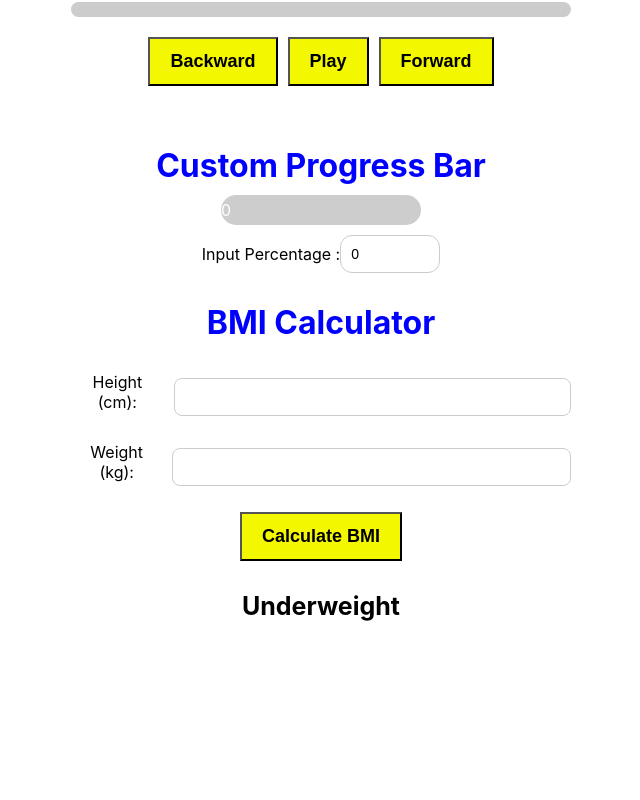
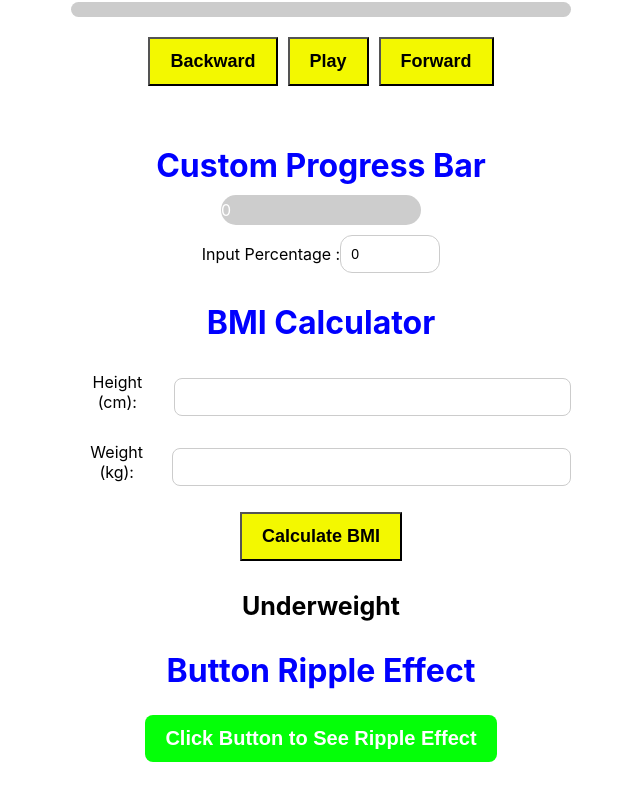
Before and after one commit to 7aslan/25-react-project-part-2, a React (Vite) app: page / in a window 1280 px wide. Shown: the part 2175-2975 px from the top of the page, without its empty margins (319-959 px from the left). Built offline with nearby package versions, Linux system fonts and the light colour scheme; no server answers.

Commit message:
add: button-ripple-effect

```diff
--- a/src/App.jsx
+++ b/src/App.jsx
@@ -1,5 +1,6 @@
 import "./App.css";
 import BMICalculator from "./components/bmi-calculator";
+import ButtonRippleEffect from "./components/button-ripple-effect";
 import CountdownTimerTest from "./components/countdown-timer/test";
 import CurrencyConverter from "./components/currency-converter";
 import DigitalClock from "./components/digital-clock";
@@ -28,6 +29,7 @@ function App() {
       <MusicPlayer />
       <ProgressBar />
       <BMICalculator />
+      <ButtonRippleEffect />
     </div>
   );
 }
--- /dev/null
+++ b/src/components/button-ripple-effect/index.jsx
@@ -0,0 +1,52 @@
+import { useEffect } from "react";
+import { useState } from "react";
+import './ripple.css'
+
+function ButtonRippleEffect() {
+  const [isRipplingEffect, setIsRipplingEffect] = useState(false);
+  const [coordinates, setCoordinates] = useState({ x: -1, y: -1 });
+
+  function handleRippleEffect(event) {
+    console.log(
+      event.target.getBoundingClientRect(),
+      event.clientX,
+      event.clientY
+    );
+    const rect = event.target.getBoundingClientRect();
+    setCoordinates({
+      x: event.clientX - rect.left,
+      y: event.clientY - rect.top,
+    });
+  }
+
+  useEffect(() => {
+    if (coordinates.x !== -1 && coordinates.y !== -1) {
+      setIsRipplingEffect(true);
+      setTimeout(() => setIsRipplingEffect(false), 500);
+    } else {
+      setIsRipplingEffect(false);
+    }
+  }, [coordinates]);
+
+  useEffect(() => {
+    if (!isRipplingEffect) {
+      setCoordinates({ x: -1, y: -1 });
+    }
+  }, [isRipplingEffect]);
+  return (
+    <div className="ripple-effect-container">
+      <h1>Button Ripple Effect</h1>
+      <button className="ripple-btn" onClick={handleRippleEffect}>
+        {isRipplingEffect ? (
+          <span
+            className="ripple-inner-span"
+            style={{ left: coordinates.x, top: coordinates.y }}
+          ></span>
+        ) : null}
+        Click Button to See Ripple Effect
+      </button>
+    </div>
+  );
+}
+
+export default ButtonRippleEffect;
--- /dev/null
+++ b/src/components/button-ripple-effect/ripple.css
@@ -0,0 +1,47 @@
+
+
+.ripple-effect-container{
+    max-width: 500px;
+    margin: auto;
+}
+.ripple-effect-container h1{
+    margin-top: 30px;
+    margin-bottom: 25px;
+}
+.ripple-effect-container .ripple-btn{
+    border-radius: 8px;
+    border: none;
+    padding: 12px 20px;
+    cursor: pointer;
+    position: relative;
+    overflow: hidden;
+    background-color: rgba(4, 255,8);
+    font-size: 20px;
+    color: white;
+    font-weight: bold;
+}
+.ripple-effect-container .ripple-btn .ripple-inner-span{
+    width: 30px;
+    height: 20px;
+    position: absolute;
+    background-color: purple;
+    content: '';
+    display: block;
+    opacity: 1;
+    border-radius: 9999px;
+    animation: 1s ease 1 forwards ripple-effect-keyframe;
+}
+@keyframes ripple-effect-keyframe{
+    0%{
+        transform: scale(1);
+        opacity: 1;
+    }
+    50%{
+        transform: scale(10);
+        opacity: 0.5;
+    }
+    100%{
+        transform: scale(40);
+        opacity: 0;
+    }
+}
```
